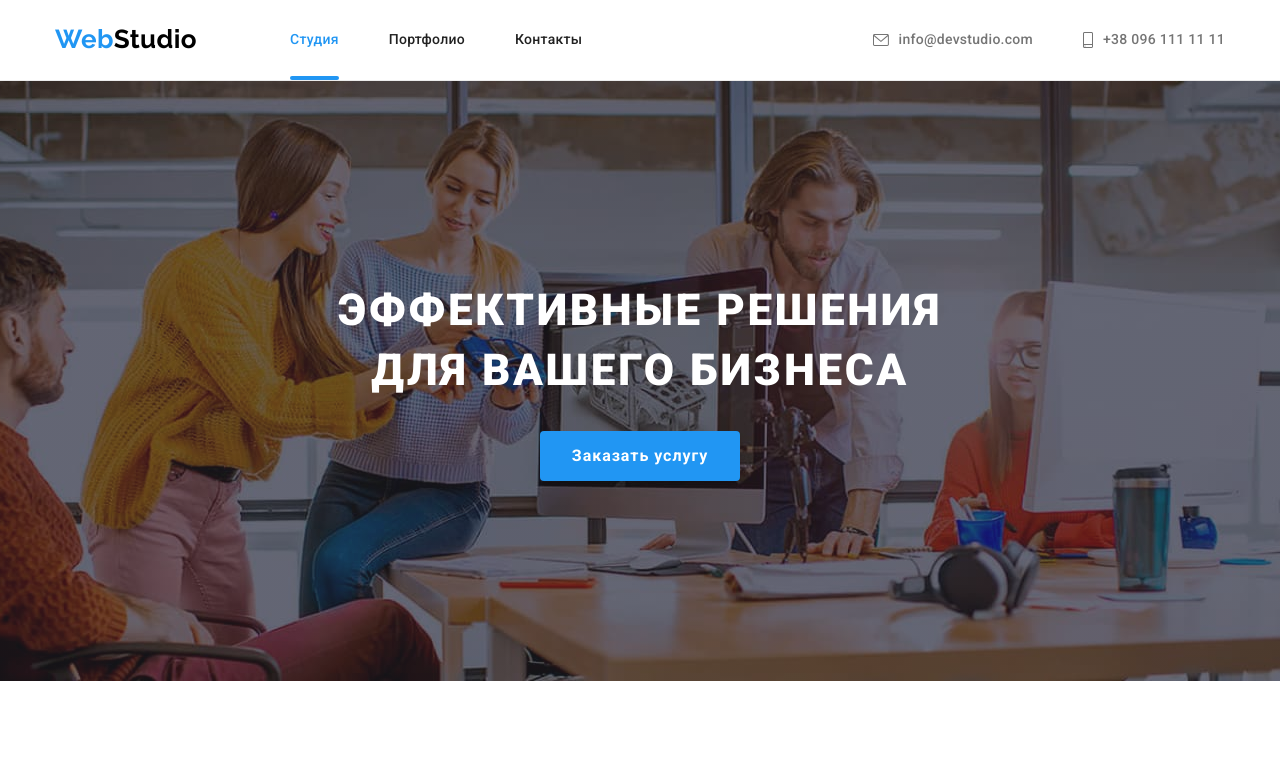
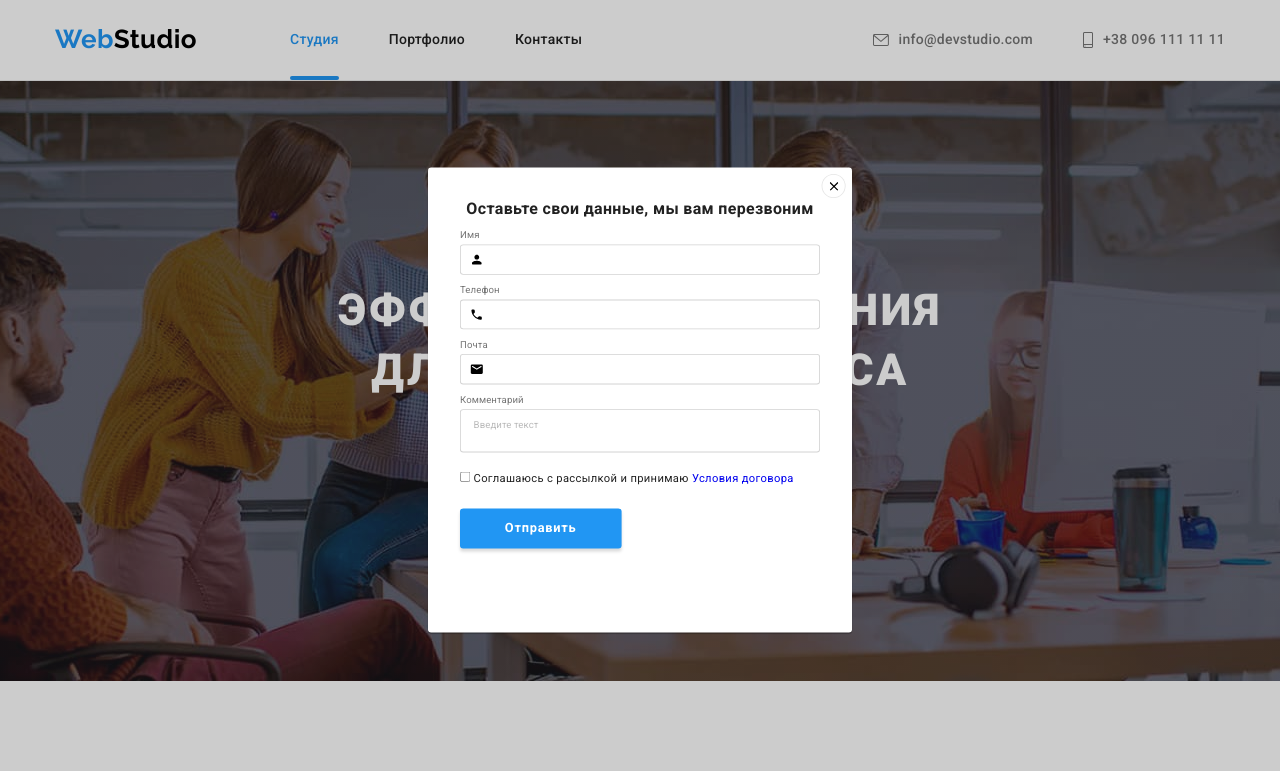
Before and after one commit to YanaUSA/goit-markup-hw-06, a plain HTML site: page index.html in a window 1280 px wide. Shown: the top 771 px of the page. Drawn offline with nearby package versions, Linux system fonts and the light colour scheme.

Commit message:
add form html + css on modal window (h2, input name, tel, email, comment, send button)

```diff
--- a/css/styles.css
+++ b/css/styles.css
@@ -382,8 +382,10 @@ header {
 .footer-box {
   display: flex;
   align-items: baseline;
+  justify-content: space-between;
 }
 .address-box {
+  width: 231px;
   margin-right: 70px;
 }
 
@@ -454,6 +456,8 @@ color: var(--accent-color);
 }
 
 .subscribe-form-box {
+  display: flex;
+  justify-content: flex-end;
   width: 570px;
   height: 86px;
 }
@@ -473,6 +477,10 @@ color: var(--accent-color);
   border: 1px solid rgba(255, 255, 255, 0.3);
   filter: drop-shadow (0px 4px 4px rgba(0, 0, 0, 0.15));
   border-radius: 4px;
+  color: var(--wht-text-color);
+}
+
+.subscribe-input::placeholder {
   color: rgba(255, 255, 255, 0.6);
 }
 
@@ -499,11 +507,11 @@ color: var(--accent-color);
   transition: opacity var(--transition-time) var(--cubic);
 }
 
-.backdrop.is-hidden {
+/* .backdrop.is-hidden {
   visibility: hidden;
   opacity: 0;
   pointer-events: none;
-}
+} */
 
 .backdrop.is-hidden .modal {
   transform: translate(-50%, -50%) scale(0.8);
@@ -512,12 +520,9 @@ color: var(--accent-color);
   position: absolute;
   left: 50%;
   top: 50%;
-
-  display: flex;
-  justify-content: flex-end;
   min-width: 528px;
   min-height: 581px;
-  padding: 8px;
+  padding: 40px;
   background: var(--wht-text-color);
   border-radius: 4px;
   box-shadow: 0px 1px 3px rgba(0, 0, 0, 0.12), 0px 1px 1px rgba(0, 0, 0, 0.14), 0px 2px 1px rgba(0, 0, 0, 0.2);
@@ -527,6 +532,10 @@ color: var(--accent-color);
 }
 
 .modal-btn-close {
+  position: absolute;
+  top: 8px;
+  right: 8px;
+
   display: flex;
   justify-content: center;
   align-items: center;
@@ -538,6 +547,77 @@ color: var(--accent-color);
   border-radius: 50%;
   cursor: pointer;
 }
+
+.modal-title {
+  margin-bottom: 12px;
+  font-size: 20px;
+  line-height: 1.15;
+  text-align: center;
+  color: var(--main-text-color);
+}
+
+.form-label {
+  font-size: 12px;
+  line-height: 1.16;
+  letter-spacing: 0.01em;
+  color: var(--grey-text-color);
+
+}
+
+.form-field {
+  position: relative;
+  width: 450px;
+  margin-top: 4px;
+  margin-bottom: 10px;
+}
+
+.form-input {
+  width: 100%;
+  padding: 11px;
+  padding-left: 42px;
+
+  border: 1px solid rgba(33, 33, 33, 0.2);
+  border-radius: 4px;
+}
+
+.icon-form {
+  position: absolute;
+  top: 50%;
+  left: 12px;
+  transform: translateY(-50%);
+
+}
+
+.comment-field {
+  margin-bottom: 20px;
+}
+
+.comment-input {
+  resize: none;
+  padding: 12px 16px;
+  font-size: 12px;
+  line-height: 1.16;
+  letter-spacing: 0.01em;
+  color: var(--main-text-color);
+}
+
+.comment-input::placeholder {
+  color: rgba(117, 117, 117, 0.5);
+}
+
+.check-box {
+  margin-bottom: 30px;
+}
+
+.send-btn {
+  padding: 10px 56px;
+}
+
+
+
+
+
+
 
 /* Portfolio-page */
 .filtr {
--- a/index.html
+++ b/index.html
@@ -392,6 +392,52 @@
                     <use href="./images/icons-sprite5.svg#close"></use>
                 </svg>
             </button>
+            <h2 class="modal-title">Оставьте свои данные, мы вам перезвоним</h2>
+            <form>
+                <label class="form-label">
+                    Имя
+                    <div class="form-field">
+                        <input class="form-input" type="text" name="user-name">
+                        <svg class="icon-form" width="18" height="18">
+                            <use href="./images/icons-sprite5.svg#person"></use>
+                        </svg>
+                    </div>
+                </label>
+                <label class="form-label">
+                    Телефон
+                    <div class="form-field">
+                        <input class="form-input" type="tel" name="phone">
+                        <svg class="icon-form" width="18" height="18">
+                            <use href="./images/icons-sprite5.svg#phone"></use>
+                        </svg>
+                    </div>
+                </label>
+                <label class="form-label">
+                    Почта
+                    <div class="form-field">
+                        <input class="form-input" type="email" name="email">
+                        <svg class="icon-form" width="18" height="18">
+                            <use href="./images/icons-sprite5.svg#email"></use>
+                        </svg>
+                    </div>
+                </label>
+                <label class="form-label">
+                    Комментарий
+                    <div class="form-field comment-field">
+                        <textarea class="form-input comment-input" name="comment" placeholder="Введите текст"></textarea>
+                    </div>
+                </label>
+                <label>
+                    <div class="check-box">
+                        <input type="checkbox" name="policy">
+                        Соглашаюсь с рассылкой и принимаю
+                        <a href="#">Условия договора</a>
+                    </div>
+                </label>
+                <button class="button send-btn" type="submit">
+                    Отправить
+                </button>
+            </form>
         </div>
     </div>
     <script src="./js/modal.js"></script>
```
